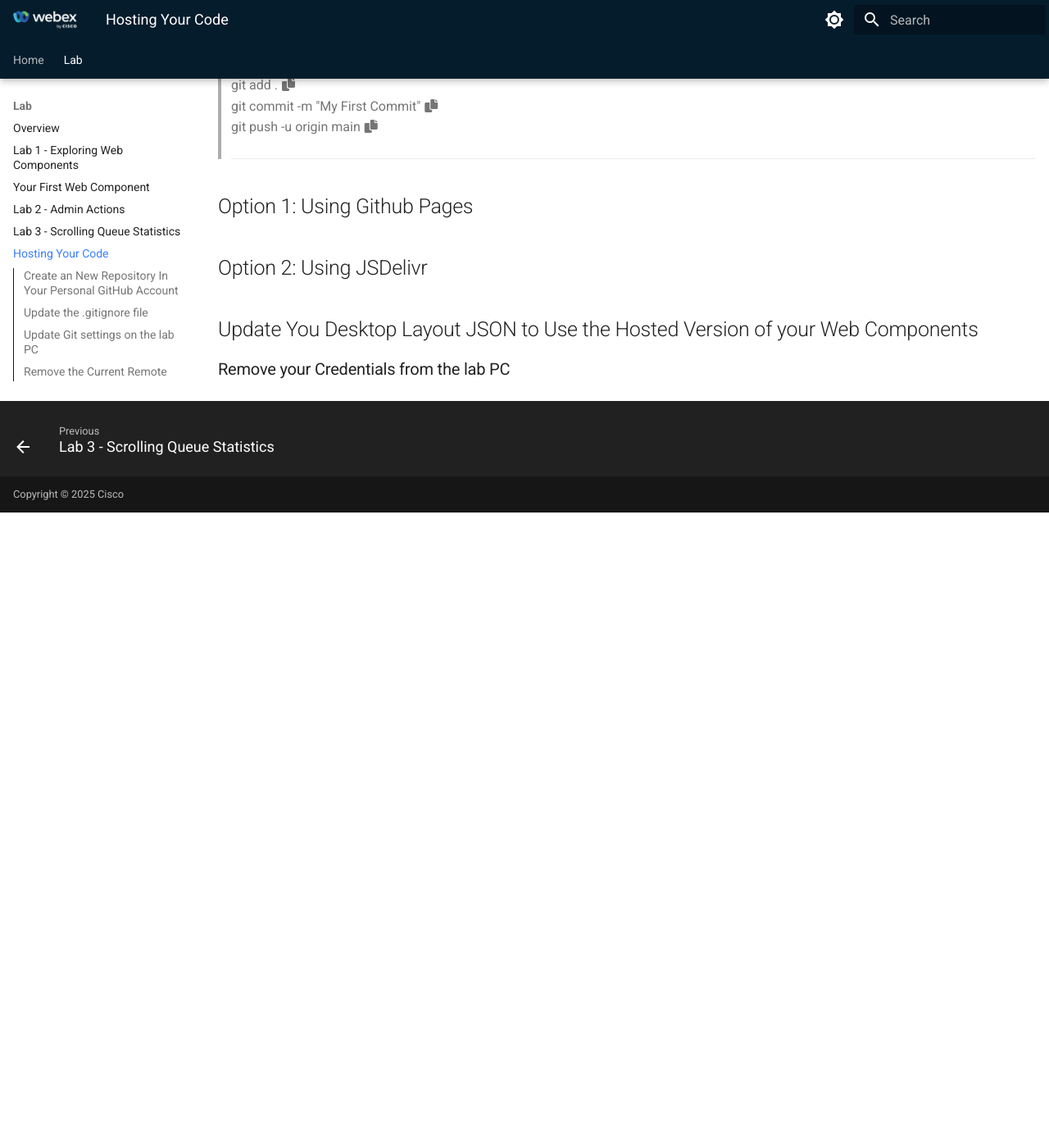
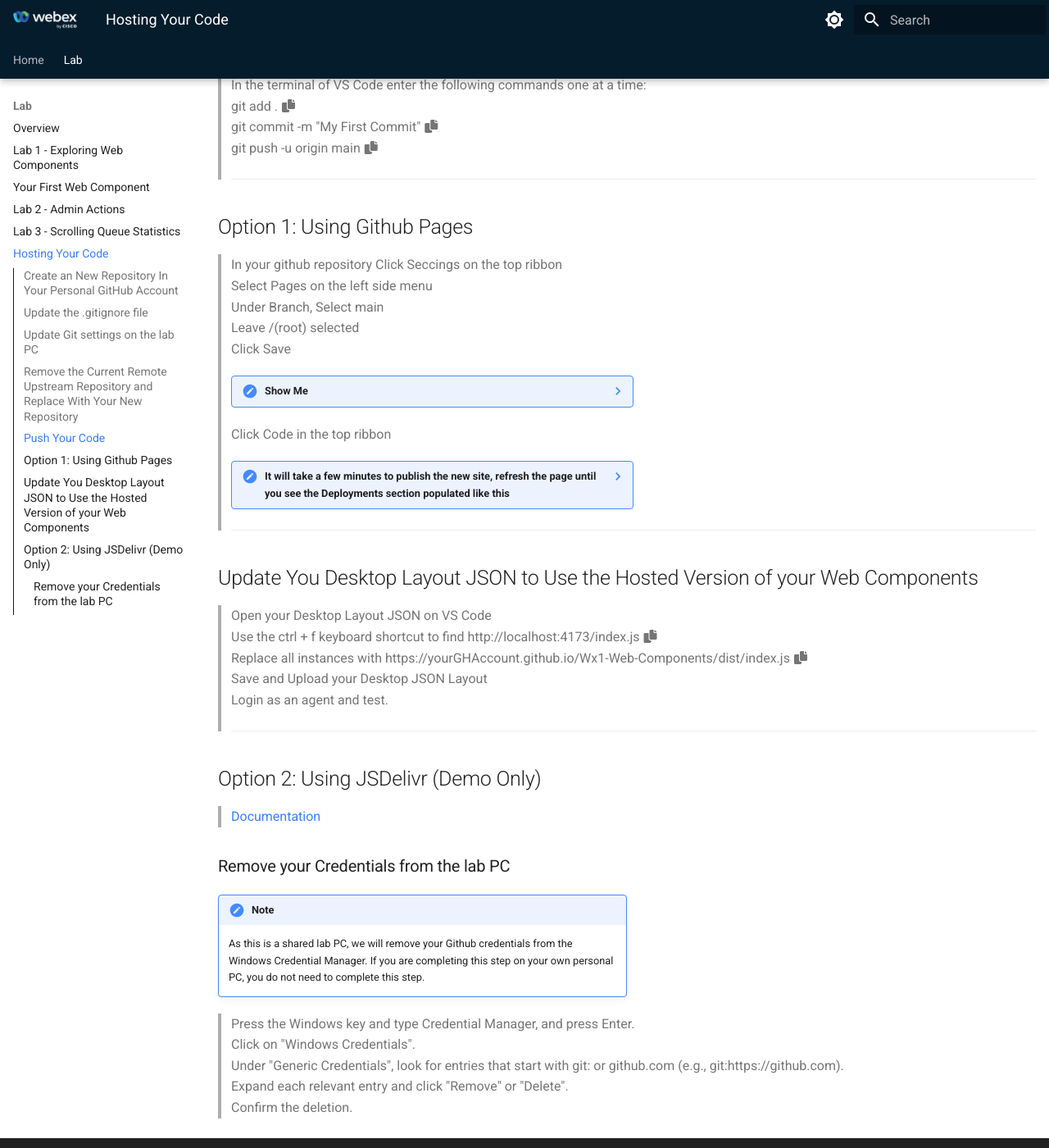
Before and after one commit to WebexCC-SA/LAB-3354, an MkDocs documentation site: the page built from docs/hostingYourCode.md, in a window 1280 px wide and 1400 px high, scrolled down 1391 px. Shown: the whole window at 82% size. Built offline with MkDocs 1.6.1 and Material for MkDocs 9.7.7, drawn with Linux system fonts in a browser that asks for light colours; before the commit the page ends 2016 px from its top, so only the background shows below that; some of the changed text lies outside the part shown.

Commit message:
hosting  MVP

```diff
--- a/docs/hostingYourCode.md
+++ b/docs/hostingYourCode.md
@@ -10,6 +10,7 @@
 >> Add license: No License
 >
 > Click Create repository
+> Leave this tab open for use in future steps
 >
 > ---
 
@@ -30,8 +31,8 @@
 
 ## Update Git settings on the lab PC
 > In the terminal of VS Code enter the following commands one at a time:
-> <copy>git config user.email "<w class="ghEmail"><w/>"</copy>
-> <copy>git config user.name "<w class="gh"><w/>"</copy>
+> <copy>git config user.email "<w class="ghEmail"><w/>""</copy>
+> <copy>git config user.name "<w class="gh"><w/>""</copy>
 >
 > ---
 
@@ -54,11 +55,38 @@
 
 
 ## Option 1: Using Github Pages
+> In your github repository Click Seccings on the top ribbon
+> Select Pages on the left side menu
+> Under Branch, Select main
+> Leave /(root) selected
+> Click Save
+> ??? note w50 "Show Me"
+    ![](assets/enablePages.gif)
+> Click Code in the top ribbon
+> ??? note w50 "It will take a few minutes to publish the new site, refresh the page until you see the Deployments section populated like this"
+    ![alt text](assets/pagesReady.jpg)
+>
+> ---
+
+## Update You Desktop Layout JSON to Use the Hosted Version of your Web Components
+> Open your Desktop Layout JSON on VS Code
+> Use the ctrl + f keyboard shortcut to find <copy>http://localhost:4173/index.js</copy>
+> Replace all instances with <copy>https://<w class="gh">yourGHAccount</w>.github.io/Wx1-Web-Components/dist/index.js</copy>
+> Save and Upload your Desktop JSON Layout
+> Login as an agent and test.
+> ---
+
+## Option 2: Using JSDelivr (Demo Only)
+> [Documentation](https://www.jsdelivr.com/documentation#id-github){:target="_blank"}
 >
 
 
-## Option 2: Using JSDelivr
-
-## Update You Desktop Layout JSON to Use the Hosted Version of your Web Components
 
 ### Remove your Credentials from the lab PC
+!!! note w50
+    As this is a shared lab PC, we will remove your Github credentials from the Windows Credential Manager.  If you are completing this step on your own personal PC, you do not need to complete this step.
+> Press the Windows key and type Credential Manager, and press Enter.
+> Click on "Windows Credentials".
+> Under "Generic Credentials", look for entries that start with git: or github.com (e.g., git:https://github.com).
+> Expand each relevant entry and click "Remove" or "Delete".
+> Confirm the deletion.
```
Also changed, not shown: docs/assets/enablePages.gif (added), docs/assets/pagesReady.jpg (added).
